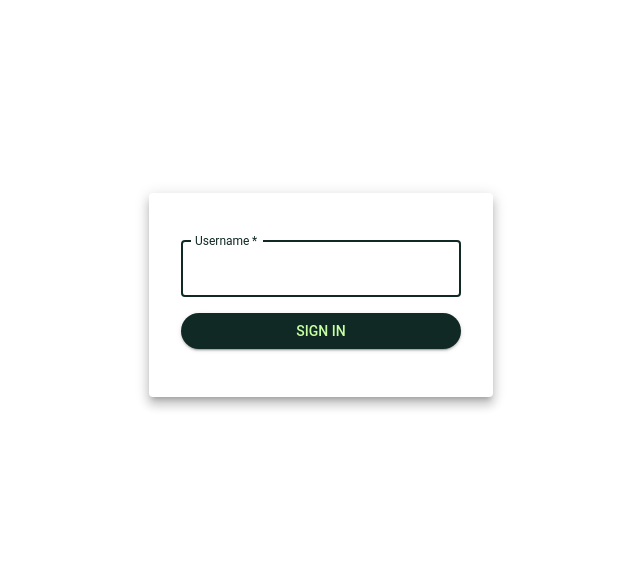
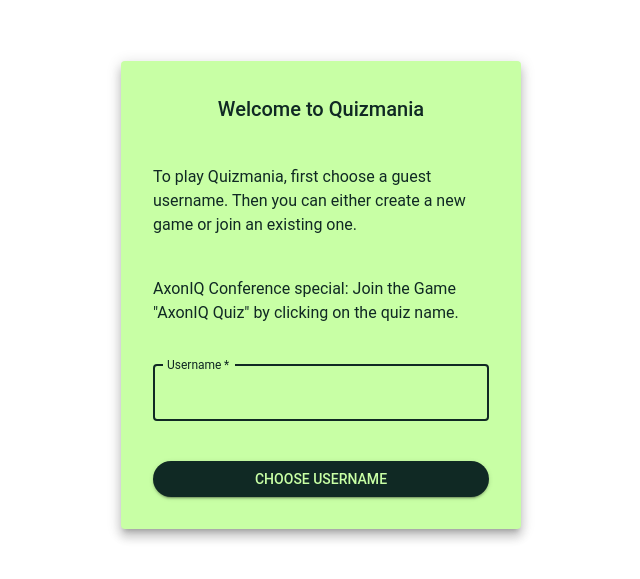
Before and after one commit to stoerti/quizmania, a React (Vite) app in the folder frontend/: page /login in a window 1280 px wide. Shown: the part 105-684 px from the top of the page, without its empty margins (319-959 px from the left). Built offline with nearby package versions, Linux system fonts and the light colour scheme; no server answers; a web font is replaced by a local one; what material-ui-snackbar-provider would draw is missing.

Commit message:
feat: #17 slightly better landing page

```diff
--- a/frontend/src/pages/Login.tsx
+++ b/frontend/src/pages/Login.tsx
@@ -1,4 +1,4 @@
-import {Box, Button, CssBaseline, Grid, Paper, TextField} from "@mui/material";
+import {Box, Button, CssBaseline, Grid, Paper, Stack, TextField, Typography, useTheme} from "@mui/material";
 import React, {useEffect} from "react";
 import {useUsername} from "../hooks/useUsername.ts";
 import {useNavigate} from "react-router";
@@ -7,6 +7,7 @@ const LoginPage = () => {
 
   const {username, setUsername} = useUsername();
   const navigate = useNavigate();
+  const theme = useTheme();
 
   useEffect(() => {
     if (username !== undefined) {
@@ -37,15 +38,27 @@ const LoginPage = () => {
       <CssBaseline/>
       <Paper elevation={8} sx={{
         maxWidth: 400,
-        alignSelf: "center"
+        alignSelf: "center",
+        backgroundColor: theme.palette.primary.contrastText,
+        my: 4,
+        mx: 4
       }}>
-        <Box component="form" noValidate onSubmit={handleSubmit} sx={{
+        <Stack spacing={5} component="form" noValidate onSubmit={handleSubmit} sx={{
           my: 4,
           mx: 4,
           display: 'flex',
           flexDirection: 'column',
-          alignItems: 'center',
+          alignItems: 'center'
         }}>
+          <Typography variant={"h6"}>
+            Welcome to Quizmania
+          </Typography>
+          <Typography variant={"body1"}>
+            To play Quizmania, first choose a guest username. Then you can either create a new game or join an existing one.
+          </Typography>
+          <Typography variant={"body1"}>
+            AxonIQ Conference special: Join the Game "AxonIQ Quiz" by clicking on the quiz name.
+          </Typography>
           <TextField margin="normal"
                      required
                      fullWidth
@@ -62,8 +75,8 @@ const LoginPage = () => {
             fullWidth
             variant="contained"
             sx={{ml: 2, mr: 2, mb: 2}}
-          >Sign In</Button>
-        </Box>
+          >Choose username</Button>
+        </Stack>
       </Paper>
     </Grid>
   )
```
